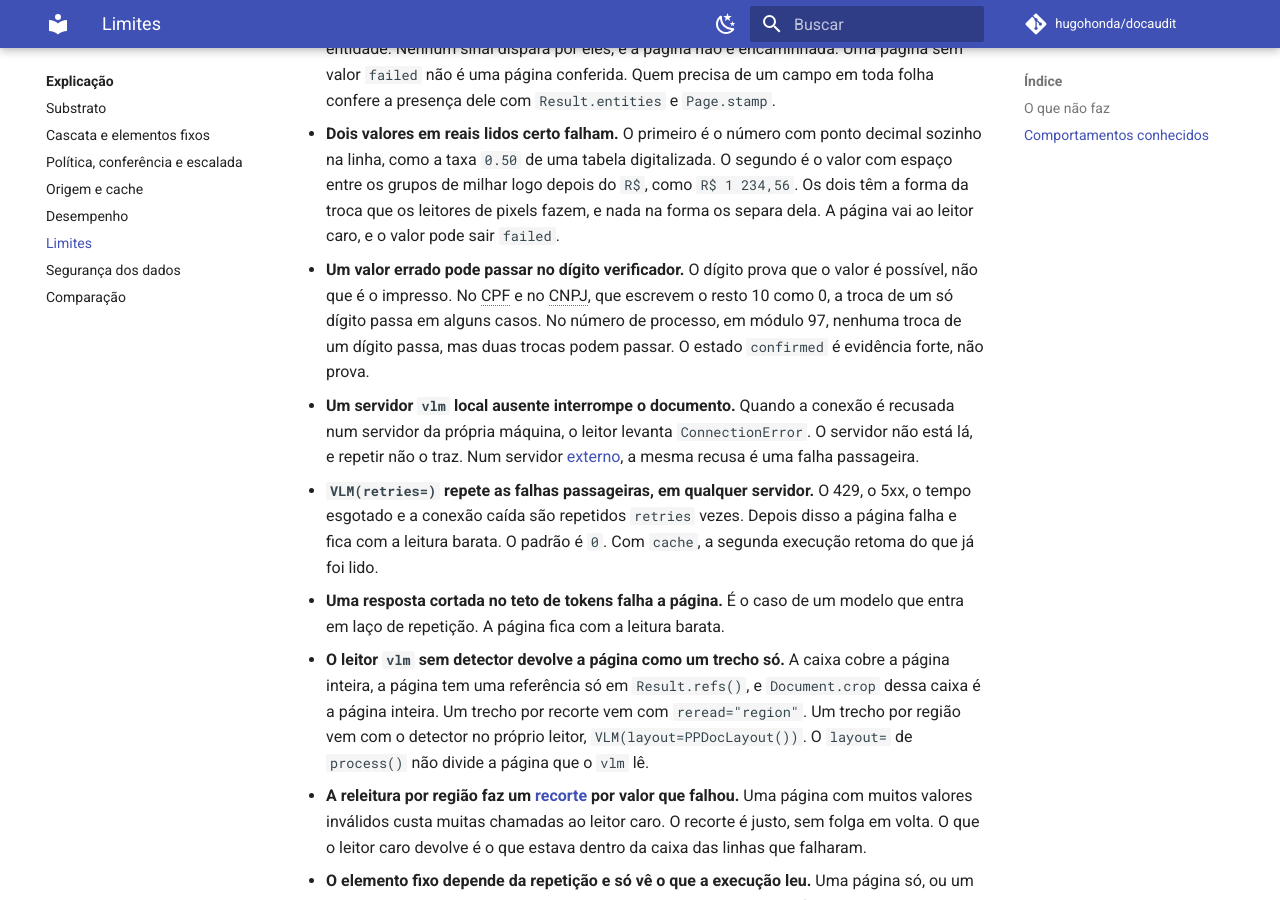
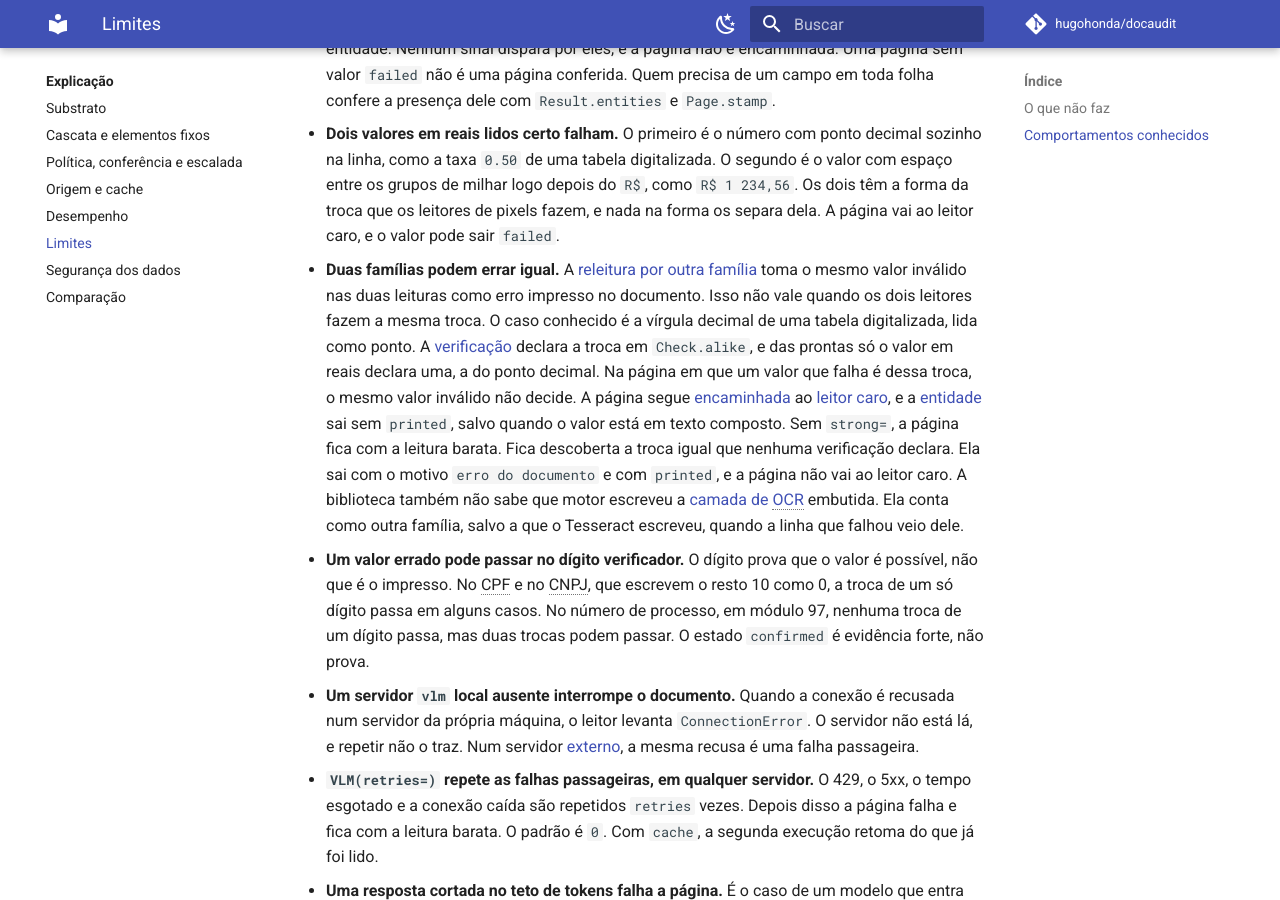
Before and after one commit to hugohonda/docaudit, an MkDocs documentation site: the page built from docs/limits.md, in a window 1280 px wide and 900 px high, scrolled down 1621 px. Built offline with MkDocs 1.6.1 and Material for MkDocs 9.7.7, drawn with Linux system fonts in a browser that asks for light colours; comment, search, counter and statistics services are not loaded.

Commit message:
docs: diz o que a releitura por outra família faz, sem afirmar que ela separa os erros (#31)
A releitura compara as linhas que falharam e rotula o caso por regra: o
mesmo valor inválido nas duas leituras é tomado como erro impresso, um
valor válido no mesmo lugar é tomado como erro de leitura, e o resto fica
sem decisão. O README, a página de conceitos e a comparação diziam que ela
separa os dois erros, e não há aferição desse rótulo contra rótulo humano.

Os limites ganham o contraexemplo conhecido: duas famílias podem fazer a
mesma troca, como a vírgula decimal lida como ponto numa tabela. O texto
descreve o que `Check.alike` e a releitura fazem nesse caso e o que fica
descoberto, a troca igual que nenhuma verificação declara.

```diff
--- a/docs/limits.md
+++ b/docs/limits.md
@@ -69,6 +69,24 @@ precisa conhecer antes de confiar num resultado.
   logo depois do `R$`, como `R$ 1 234,56`. Os dois têm a forma da troca que
   os leitores de pixels fazem, e nada na forma os separa dela. A página vai
   ao leitor caro, e o valor pode sair `failed`.
+- **Duas famílias podem errar igual.** A
+  [releitura por outra família](glossary.md#releitura-por-outra-familia)
+  toma o mesmo valor inválido nas duas leituras como erro impresso no
+  documento. Isso não vale quando os dois leitores fazem a mesma troca. O
+  caso conhecido é a vírgula decimal de uma tabela digitalizada, lida como
+  ponto. A [verificação](glossary.md#verificacao) declara a troca em
+  `Check.alike`, e das prontas só o valor em reais declara uma, a do ponto
+  decimal. Na página em que um valor que falha é dessa troca, o mesmo valor
+  inválido não decide. A página segue [encaminhada](glossary.md#encaminhar)
+  ao [leitor caro](glossary.md#leitor-caro), e a
+  [entidade](glossary.md#entidade) sai sem `printed`, salvo quando o valor
+  está em texto composto. Sem `strong=`, a página fica com a leitura barata.
+  Fica descoberta a troca igual que nenhuma verificação declara. Ela sai com
+  o motivo `erro do documento` e com `printed`, e a página não vai ao leitor
+  caro. A biblioteca também não sabe que motor escreveu a
+  [camada de OCR](glossary.md#camada-de-ocr) embutida. Ela conta como outra
+  família, salvo a que o Tesseract escreveu, quando a linha que falhou veio
+  dele.
 - **Um valor errado pode passar no dígito verificador.** O dígito prova que
   o valor é possível, não que é o impresso. No CPF e no CNPJ, que escrevem o
   resto 10 como 0, a troca de um só dígito passa em alguns casos. No número
```
Also changed, not shown: README.md (+9 -6 lines), docs/comparison.md (+3 -3 lines), docs/concepts/index.md (+5 -2 lines).
